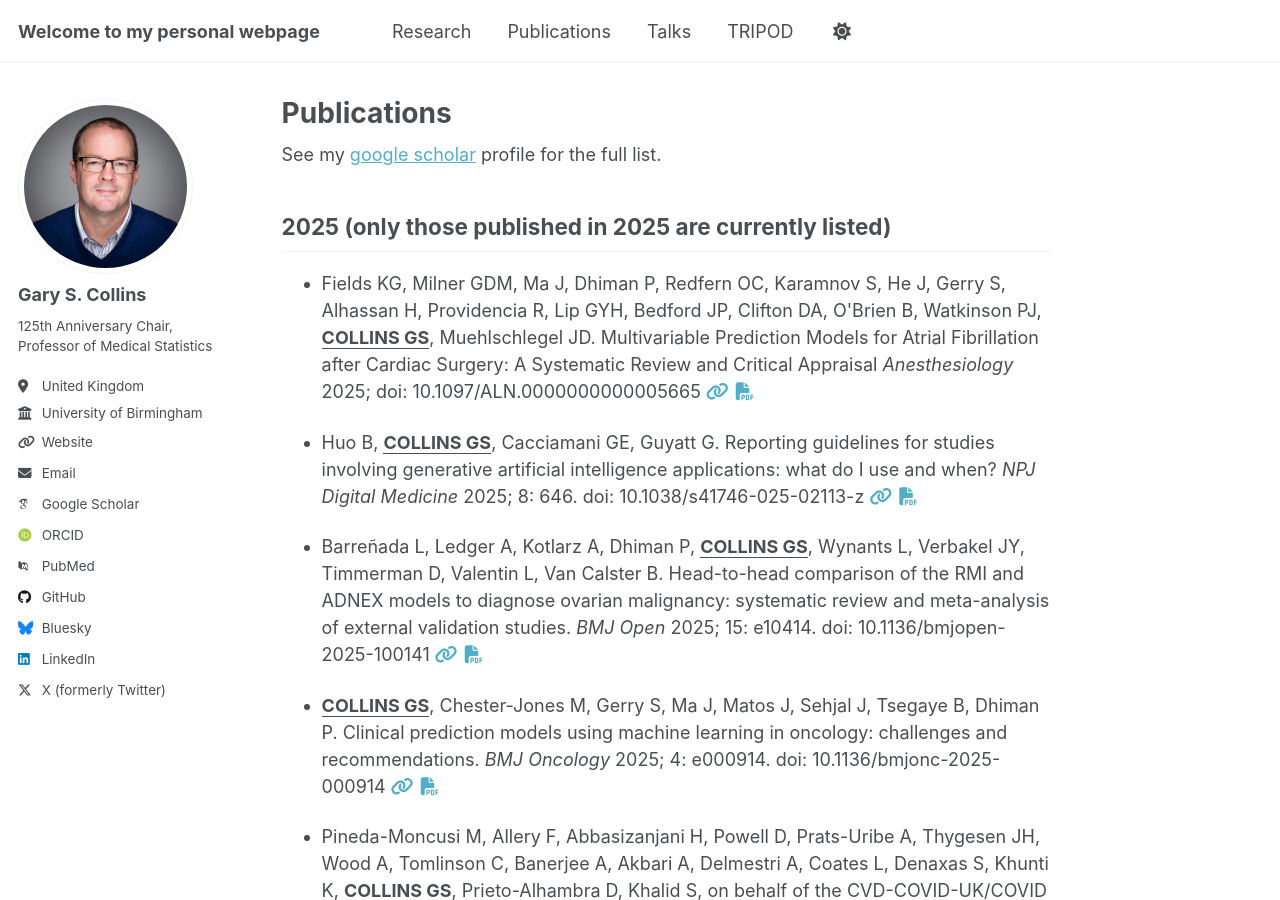
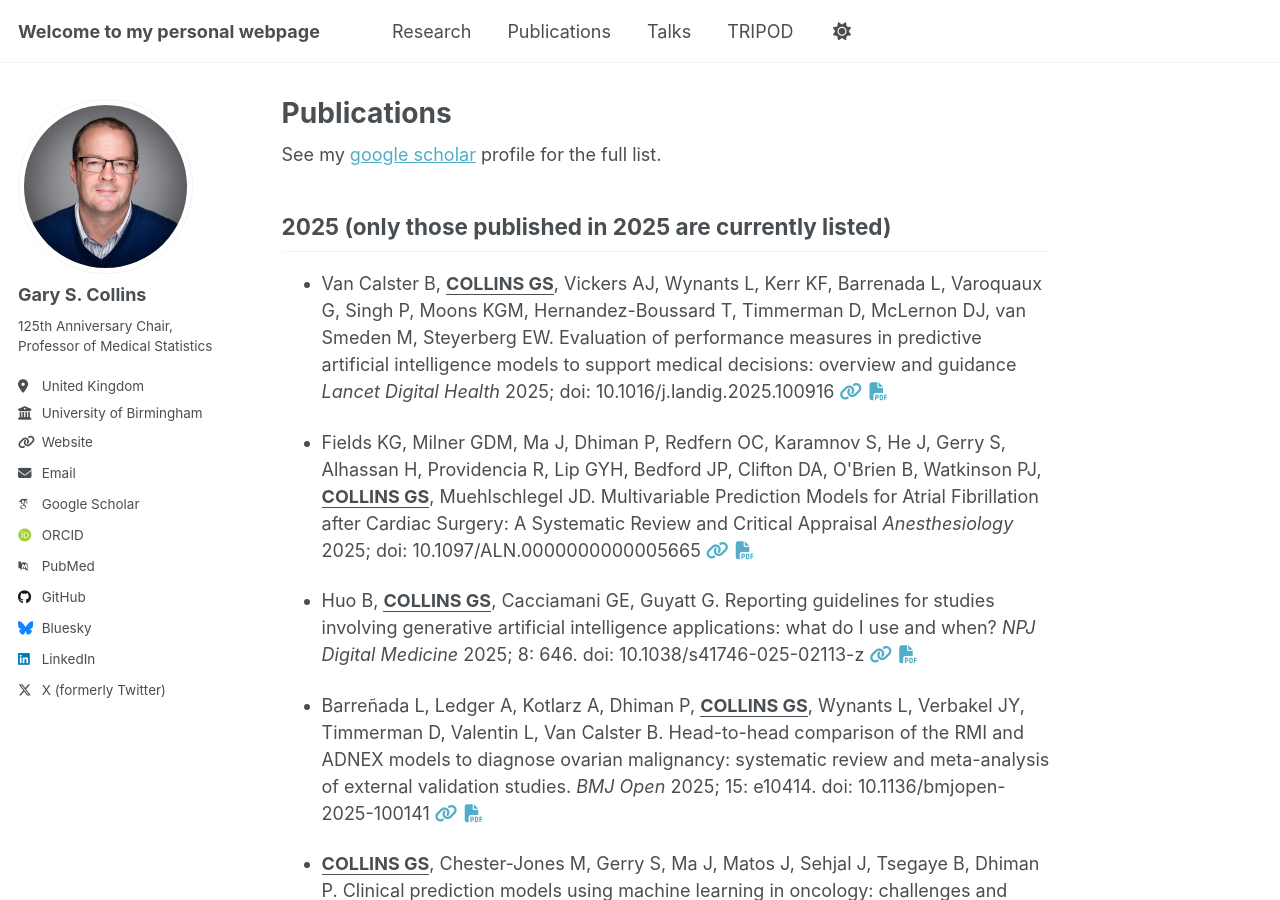
Before and after one commit to gscollins1973/gscollins1973.github.io, a Jekyll site: the page built from _pages/publications.html, in a window 1280 px wide and 900 px high. Built offline with Jekyll 4.4.1, drawn with Linux system fonts in a browser that asks for light colours; some web fonts are replaced; a script that is not in the unit is left out.

Commit message:
Add publications for 2025

```diff
--- a/_pages/publications.html
+++ b/_pages/publications.html
@@ -8,7 +8,7 @@ See my <a href="https://scholar.google.co.uk/citations?hl=en&tzom=-60&user=cVKF8
 <section id=“2025” class="level2">
 <h2 class="anchored" data-anchor-id=“#2025”>2025 (only those published in 2025 are currently listed) </h2>
 <ul>
-
+<li><p>Van Calster B, <strong><u>COLLINS GS</u></strong>, Vickers AJ, Wynants L, Kerr KF, Barrenada L, Varoquaux G, Singh P, Moons KGM, Hernandez-Boussard T, Timmerman D, McLernon DJ, van Smeden M, Steyerberg EW. Evaluation of performance measures in predictive artificial intelligence models to support medical decisions: overview and guidance <i>Lancet Digital Health</i> 2025; doi: 10.1016/j.landig.2025.100916 <a href="https://doi.org/10.1016/j.landig.2025.100916"><i class="fas fa-fw fa-link zoom" aria-hidden="true"></i></a> <a href="https://www.thelancet.com/journals/landig/article/PIIS2589-7500(25)00098-6/"><i class="fas fa-fw fa-file-pdf zoom" aria-hidden="true"></i></a></p></li>
 <li><p>Fields KG, Milner GDM, Ma J, Dhiman P, Redfern OC, Karamnov S, He J, Gerry S, Alhassan H, Providencia R, Lip GYH, Bedford JP, Clifton DA, O'Brien B, Watkinson PJ, <strong><u>COLLINS GS</u></strong>, Muehlschlegel JD. Multivariable Prediction Models for Atrial Fibrillation after Cardiac Surgery: A Systematic Review and Critical Appraisal <i>Anesthesiology</i> 2025; doi: 10.1097/ALN.0000000000005665 <a href="https://doi.org/10.1097/ALN.0000000000005665"><i class="fas fa-fw fa-link zoom" aria-hidden="true"></i></a> <a href="https://journals.lww.com/anesthesiology/fulltext/2025/12000/multivariable_prediction_models_for_atrial.26.aspx"><i class="fas fa-fw fa-file-pdf zoom" aria-hidden="true"></i></a></p></li>
 <li><p>Huo B, <strong><u>COLLINS GS</u></strong>, Cacciamani GE, Guyatt G. Reporting guidelines for studies involving generative artificial intelligence applications: what do I use and when? <i>NPJ Digital Medicine</i> 2025; 8: 646. doi: 10.1038/s41746-025-02113-z <a href="https://doi.org/10.1038/s41746-025-02113-z"><i class="fas fa-fw fa-link zoom" aria-hidden="true"></i></a> <a href="https://www.nature.com/articles/s41746-025-02113-z.pdf"><i class="fas fa-fw fa-file-pdf zoom" aria-hidden="true"></i></a></p></li>
 <li><p>Barreñada L, Ledger A, Kotlarz A, Dhiman P, <strong><u>COLLINS GS</strong></u>, Wynants L, Verbakel JY, Timmerman D, Valentin L, Van Calster B. Head-to-head comparison of the RMI and ADNEX models to diagnose ovarian malignancy: systematic review and meta-analysis of external validation studies. <i>BMJ Open</i> 2025; 15: e10414. doi: 10.1136/bmjopen-2025-100141 <a href="https://bmjopen.bmj.com/content/15/10/e104141"><i class="fas fa-fw fa-link zoom" aria-hidden="true"></i></a> <a href="https://bmjopen.bmj.com/content/bmjopen/15/10/e104141.full.pdf"><i class="fas fa-fw fa-file-pdf zoom" aria-hidden="true"></i></a></p></li>
```
